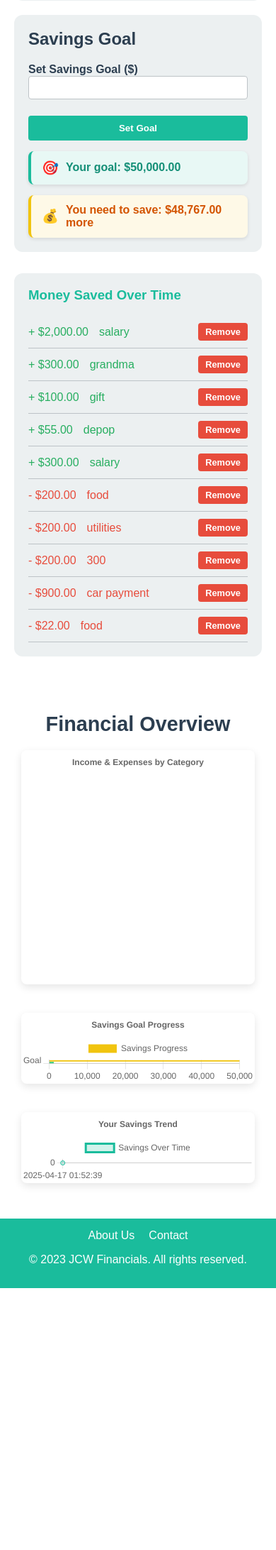
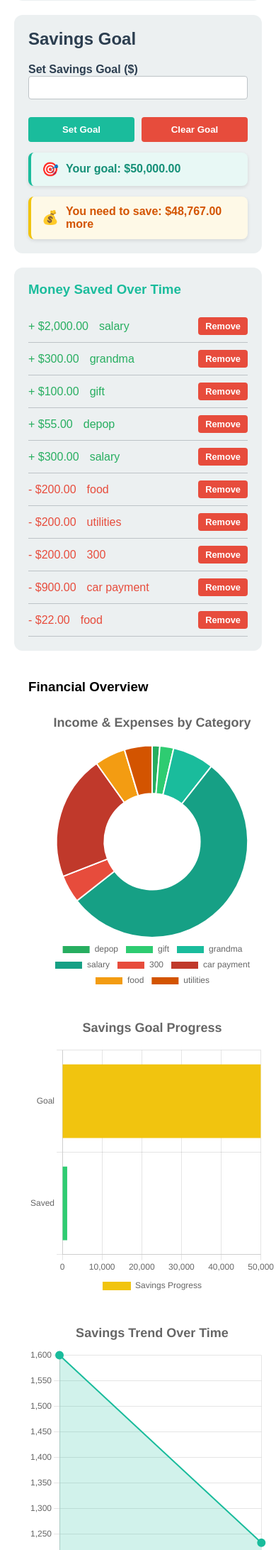
Before and after one commit to willyhill/MIScapstone, a PHP site: page /budget.php in a window 390 px wide. Shown: the part 641-2825 px from the top of the page at 71% size. Before the commit the page ends 2456 px from the top, so only its background shows below. Run offline with PHP 8.4, Linux system fonts and the light colour scheme; the visitor is signed in with stand-in values (Sample User, id 1); data comes from the database, SQL or seed files in the repository; both versions use the stored data as it was after the commit; data that the repository does not hold is empty; some libraries are stand-ins or nearby versions.

Commit message:
budget button and charts

```diff
--- a/budget.php
+++ b/budget.php
@@ -33,14 +33,37 @@ if ($_SERVER['REQUEST_METHOD'] === 'POST') {
         $stmt->bindValue(':amount', $amount);
         $stmt->execute();
       } elseif (isset($_POST['submit_savings'])) {
+        if (!empty($_POST['savings_goal'])) {
             $goal = $_POST['savings_goal'];
-        $stmt = $db->prepare("INSERT INTO Savings (user_id, goal_name, target_amount, current_amount, due_date, created_at, updated_at)
-                              VALUES (:user_id, 'General Savings', :goal, 0, NULL, CURRENT_TIMESTAMP, CURRENT_TIMESTAMP)");
+
+            // First clear any existing goal
+            $db->exec("DELETE FROM Savings WHERE user_id = $user_id");
+
+            // Insert new goal
+            $stmt = $db->prepare("
+                INSERT INTO Savings
+                (user_id, goal_name, target_amount, current_amount, due_date, created_at, updated_at)
+                VALUES
+                (:user_id, 'General Savings', :goal, 0, NULL, CURRENT_TIMESTAMP, CURRENT_TIMESTAMP)
+            ");
             $stmt->bindValue(':user_id', $user_id);
             $stmt->bindValue(':goal', $goal);
             $stmt->execute();
+
+            $_SESSION['success'] = "Savings goal set successfully!";
+        } else {
+            $_SESSION['error'] = "Please enter a savings goal amount";
+        }
+
+      } elseif (isset($_POST['clear_savings'])) {
+          $stmt = $db->prepare("DELETE FROM Savings WHERE user_id = :user_id");
+          $stmt->bindValue(':user_id', $user_id);
+          $stmt->execute();
+
+          // Optional success message
+          $_SESSION['success'] = "Savings goal cleared successfully";
+      }
     } elseif (isset($_POST['remove_transaction'])) {
-        // Handle removal of income or expense
         $transaction_id = $_POST['transaction_id'];
         $transaction_type = $_POST['transaction_type'];
 
@@ -53,7 +76,7 @@ if ($_SERVER['REQUEST_METHOD'] === 'POST') {
         $stmt->bindValue(':transaction_id', $transaction_id, SQLITE3_INTEGER);
         $stmt->execute();
     }
-}
+
 
 // Fetch Transactions
 $transactions = [];
@@ -76,15 +99,43 @@ $savings_goal = $db->querySingle("SELECT IFNULL(MAX(target_amount), 0) FROM Savi
 $current_savings = $total_income - $total_expense;
 $savings_needed = max(0, $savings_goal - $current_savings);
 
-// Fetch savings history from the Savings table
-$savingsData = $db->query("SELECT created_at, current_amount FROM Savings WHERE user_id = $user_id ORDER BY created_at ASC");
+// Savings trend chart data
+$savingsData = $db->query("
+    SELECT
+        date,
+        (SELECT IFNULL(SUM(amount), 0) FROM Income WHERE user_id = $user_id AND date <= t.date) -
+        (SELECT IFNULL(SUM(amount), 0) FROM Expenses WHERE user_id = $user_id AND date <= t.date) AS current_amount
+    FROM (
+        SELECT date FROM Income WHERE user_id = $user_id
+        UNION
+        SELECT date FROM Expenses WHERE user_id = $user_id
+    ) t
+    ORDER BY date ASC
+");
 
 $dates = $amounts = [];
 while ($row = $savingsData->fetchArray(SQLITE3_ASSOC)) {
-    $dates[] = $row['created_at'];
+    $date = new DateTime($row['date']);
+    $dates[] = $date->format('M d'); // Formats as "Apr 17"
     $amounts[] = $row['current_amount'];
 }
+
+// For chart labels
+$incomeLabels = $incomeAmounts = $expenseLabels = $expenseAmounts = [];
+
+$incomeQuery = $db->query("SELECT category, SUM(amount) as total FROM Income WHERE user_id = $user_id GROUP BY category");
+while ($row = $incomeQuery->fetchArray(SQLITE3_ASSOC)) {
+    $incomeLabels[] = $row['category'];
+    $incomeAmounts[] = $row['total'];
+}
+
+$expenseQuery = $db->query("SELECT category, SUM(amount) as total FROM Expenses WHERE user_id = $user_id GROUP BY category");
+while ($row = $expenseQuery->fetchArray(SQLITE3_ASSOC)) {
+    $expenseLabels[] = $row['category'];
+    $expenseAmounts[] = $row['total'];
+}
 ?>
+
 
 <!DOCTYPE html>
 <html lang="en">
@@ -149,17 +200,22 @@ while ($row = $savingsData->fetchArray(SQLITE3_ASSOC)) {
         <form method="POST">
           <h2>Savings Goal</h2>
           <label>Set Savings Goal ($)
-              <input type="number" name="savings_goal" step="0.01" required />
+            <input type="number" name="savings_goal" step="0.01" /> <!-- Removed 'required' -->
           </label>
+          <div class="button-group">
             <button type="submit" name="submit_savings">Set Goal</button>
+            <button type="submit" name="clear_savings" style="background-color: #e74c3c;"
+                    onclick="return confirm('Are you sure you want to clear your savings goal?')">
+              Clear Goal
+            </button>
+          </div>
         </form>
           <div class="goal-display">Your goal: $<?= number_format($savings_goal, 2) ?></div>
           <div class="savings-needed-display">You need to save: $<?= number_format($savings_needed, 2) ?> more</div>
         </section>
-      </div>
 
         <!-- Money Log Section -->
-      <section class="money-log-section">
+        <section class="money-log-section" style="flex-grow: 1;">
           <h3>Money Saved Over Time</h3>
           <?php if (empty($transactions)): ?>
             <p>No transactions yet. Add income or expenses to see them here.</p>
@@ -179,19 +235,29 @@ while ($row = $savingsData->fetchArray(SQLITE3_ASSOC)) {
             <?php endforeach; ?>
           <?php endif; ?>
         </section>
+      </div>
 
-      <!-- Charts Section -->
-      <section class="charts-section" style="margin-top: 40px;">
+      <!-- Updated Charts Section - Now Vertical Stack -->
+      <section class="charts-section">
         <h3>Financial Overview</h3>
-        <canvas id="incomeExpenseChart" height="100"></canvas>
-        <canvas id="savingsProgressChart" height="100" style="margin-top: 40px;"></canvas>
-        <canvas id="savingsTrendChart" height="100" style="margin-top: 40px;"></canvas>
+
+        <div class="chart-container">
+    <canvas id="incomeExpenseChart"></canvas>
+  </div>
+
+  <div class="chart-container">
+    <canvas id="savingsProgressChart"></canvas>
+  </div>
+
+  <div class="chart-container">
+    <canvas id="savingsTrendChart"></canvas>
+  </div>
 </section>
     </main>
 
     <footer>
       <div class="footer-links">
-        <a href="About Us Wireframe.html" class="footer-link">About Us </a>
+        <a href="About Us Wireframe.html" class="footer-link">About Us</a>
         <a href="contact.html" class="footer-link">Contact</a>
       </div>
       <p>&copy; 2023 JCW Financials. All rights reserved.</p>
@@ -199,32 +265,64 @@ while ($row = $savingsData->fetchArray(SQLITE3_ASSOC)) {
   </div>
 
   <script>
+    // Common Chart Configuration
+    const chartOptions = {
+  responsive: true,
+  maintainAspectRatio: false,
+  plugins: {
+    legend: {
+      position: 'bottom'
+    },
+    title: {
+      display: true,
+      font: {
+        size: 18,
+        weight: 'bold'
+      },
+      padding: {
+        top: 10,
+        bottom: 20
+      }
+    }
+  }
+};
+
     // Income vs Expenses Doughnut Chart
-    const incomeExpenseChart = new Chart(document.getElementById('incomeExpenseChart'), {
+const incomeExpenseChart = new Chart(
+  document.getElementById('incomeExpenseChart'),
+  {
     type: 'doughnut',
     data: {
       labels: <?= json_encode(array_merge($incomeLabels, $expenseLabels)) ?>,
       datasets: [{
-          label: 'Income',
-          data: <?= json_encode(array_merge($incomeAmounts, $expenseAmounts)) ?>,
+        label: 'Income and Expenses',
+        data: [
+          ...<?= json_encode($incomeAmounts) ?>,
+          ...<?= json_encode($expenseAmounts) ?>
+        ],
         backgroundColor: [
-            '#2ecc71', '#27ae60', '#1abc9c', '#16a085',
+          '#27ae60', '#2ecc71', '#1abc9c', '#16a085',
           '#e74c3c', '#c0392b', '#f39c12', '#d35400'
         ],
       }]
     },
     options: {
+      ...chartOptions,
       plugins: {
+        ...chartOptions.plugins,
         title: {
-            display: true,
-            text: 'Income & Expenses by Category'
+          ...chartOptions.plugins.title,
+          text: 'Income & Expenses by Category' // Unique title
         }
       }
     }
-    });
+  }
+);
 
    // Savings Goal Progress Chart
-    const savingsProgressChart = new Chart(document.getElementById('savingsProgressChart'), {
+const savingsProgressChart = new Chart(
+  document.getElementById('savingsProgressChart'),
+  {
     type: 'bar',
     data: {
       labels: ['Goal', 'Saved'],
@@ -235,23 +333,23 @@ while ($row = $savingsData->fetchArray(SQLITE3_ASSOC)) {
       }]
     },
     options: {
+      ...chartOptions,
       indexAxis: 'y',
       plugins: {
+        ...chartOptions.plugins,
         title: {
-            display: true,
-            text: 'Savings Goal Progress'
-          }
-        },
-        scales: {
-          x: {
-            beginAtZero: true
+          ...chartOptions.plugins.title,
+          text: 'Savings Goal Progress' // Unique title
         }
       }
     }
-    });
+  }
+);
 
-    // Line chart for savings over time
-    const savingsTrendChart = new Chart(document.getElementById('savingsTrendChart'), {
+// Savings Trend Line Chart
+const savingsTrendChart = new Chart(
+  document.getElementById('savingsTrendChart'),
+  {
     type: 'line',
     data: {
       labels: <?= json_encode($dates) ?>,
@@ -261,22 +359,29 @@ while ($row = $savingsData->fetchArray(SQLITE3_ASSOC)) {
         fill: true,
         backgroundColor: 'rgba(26, 188, 156, 0.2)',
         borderColor: '#1abc9c',
-          tension: 0.3
+        borderWidth: 2,
+        tension: 0.3,
+        pointRadius: 5,
+        pointBackgroundColor: '#1abc9c'
       }]
     },
     options: {
+      ...chartOptions,
       plugins: {
+        ...chartOptions.plugins,
         title: {
-            display: true,
-            text: 'Your Savings Trend'
-          }
-        },
-        scales: {
-          y: {
-            beginAtZero: true
+          ...chartOptions.plugins.title,
+          text: 'Savings Trend Over Time'
         }
       }
     }
+  }
+);
+    // Handle window resizing
+    window.addEventListener('resize', function() {
+      incomeExpenseChart.resize();
+      savingsProgressChart.resize();
+      savingsTrendChart.resize();
     });
   </script>
 </body>
--- a/css/budget.css
+++ b/css/budget.css
@@ -8,6 +8,7 @@ body {
   flex-direction: column;
   min-height: 100vh;
   background-color: #ffffff;
+  width: 100%;
 }
 
 /* Navigation Bar */
@@ -151,12 +152,17 @@ button {
   transition: background-color 0.3s;
 }
 
+.button-group {
+  display: flex;
+  gap: 10px;
+  margin-top: 10px;
+}
+
 button:hover {
   background-color: #16a085;
 }
 
-
-
+/* Goal and Savings Display */
 .goal-display,
 .savings-needed-display {
   margin-top: 15px;
@@ -191,12 +197,6 @@ button:hover {
   content: "💰";
   font-size: 1.2em;
 }
-
-
-
-
-
-
 
 /* Money Log Section */
 .money-log-section {
@@ -249,9 +249,12 @@ footer {
   color: white;
   text-align: center;
   padding: 15px 0;
-  margin-top: auto;
+  margin-top: auto;  /* Ensures footer stays at bottom */
+  width: 100%;       /* Ensures footer spans full width */
+  position: relative;
 }
 
+/* Footer Links */
 .footer-links {
   display: flex;
   justify-content: center;
@@ -267,36 +270,35 @@ footer {
   text-decoration: underline;
 }
 
-
-/* Chart Container */
 .charts-section {
+  width: 100%;
   margin-top: 40px;
-  text-align: center;
+  padding: 0 20px; /* Add some side padding */
 }
 
-canvas {
-  max-width: 100%;
-  margin: 20px 0;
-  border-radius: 8px;
-  box-shadow: 0 4px 12px rgba(0, 0, 0, 0.1);
+.chart-container {
+  width: 100%;
+  margin-bottom: 40px;
+  height: 500px; /* Increased from 400px */
 }
 
-/* Chart Title Styling */
-.charts-section h3 {
-  font-size: 1.8rem;
-  color: #2c3e50;
-  font-weight: bold;
-  margin-bottom: 20px;
+.chart-container canvas {
+  width: 100% !important;
+  height: 100% !important; /* Now fills container height */
+  max-width: 900px; /* Increased from 800px */
+  margin: 0 auto;
+  display: block;
 }
 
-/* Add responsiveness for smaller screens */
-@media screen and (max-width: 768px) {
-  .charts-section {
+/* Mobile responsiveness */
+@media (max-width: 768px) {
+  .chart-container {
+    height: 400px; /* Still larger than original 300px */
+    margin-bottom: 30px;
+  }
+}
+
+  footer {
     padding: 10px;
   }
-
-canvas {
-  display: block;
-  width: 100% !important;
-  height: auto !important;
 }
```
Also changed, not shown: CapstoneDBbrowserFiles/capstoneDBdatabase.db. Lines whose indentation alone changed are shown as unchanged.
